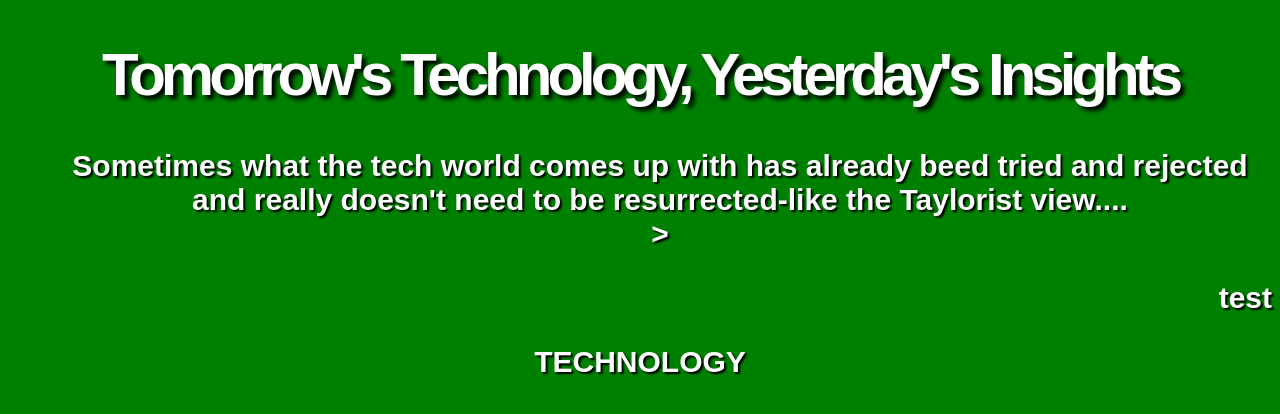
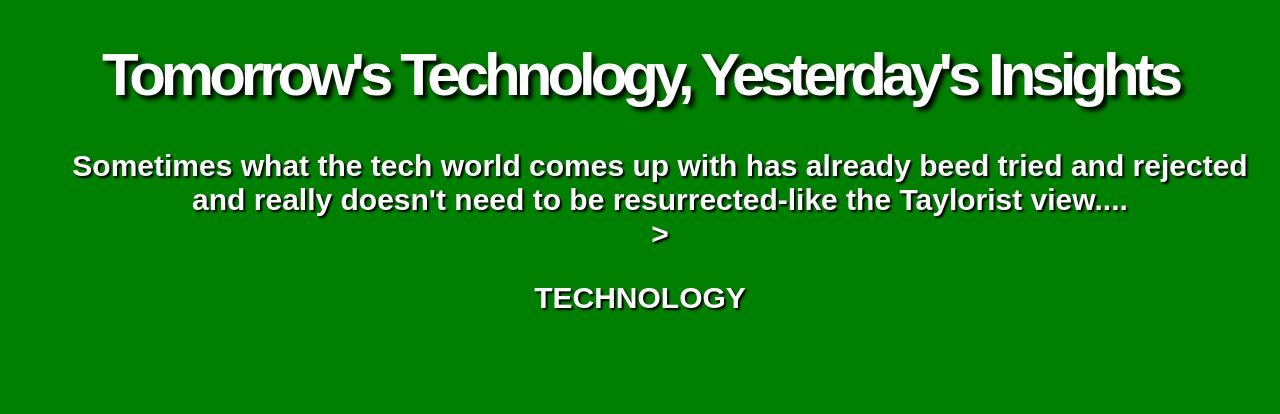
Before and after one commit to ajohnson1070/ACA_web101_Anthony_Johnson, a plain HTML site: page src/media-queries/mediaqueries.html in a window 1280 px wide. Drawn offline with Linux system fonts and the light colour scheme.

Commit message:
modified:   src/media-queries/mediaqueries.html

```diff
--- a/src/media-queries/mediaqueries.html
+++ b/src/media-queries/mediaqueries.html
@@ -13,7 +13,7 @@
         </ul>
         </p>
   <article></article>
-  <p align=right>test</p>
+  <p align=right></p>
   <footer>TECHNOLOGY</footer>
   </body>
 </html>
```
